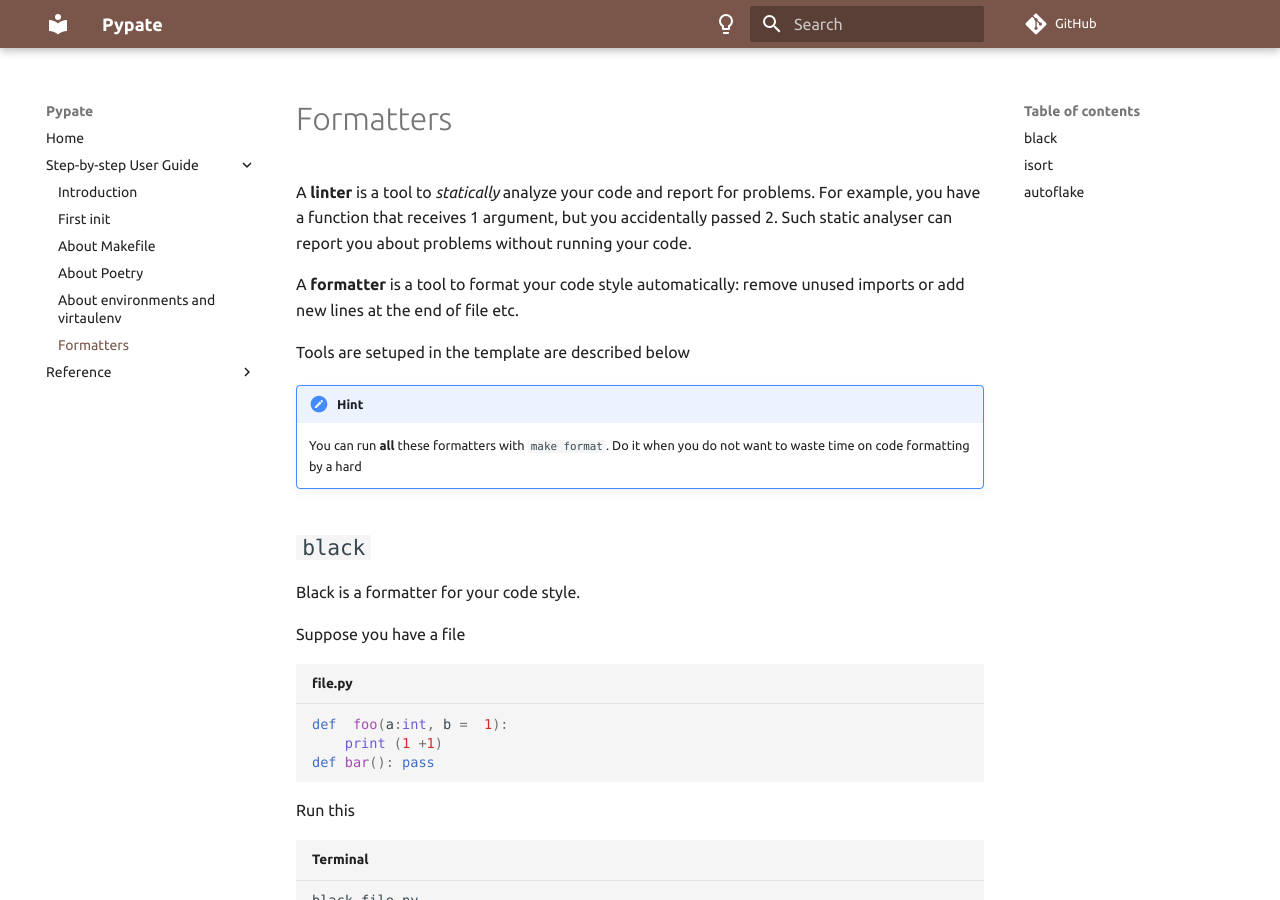
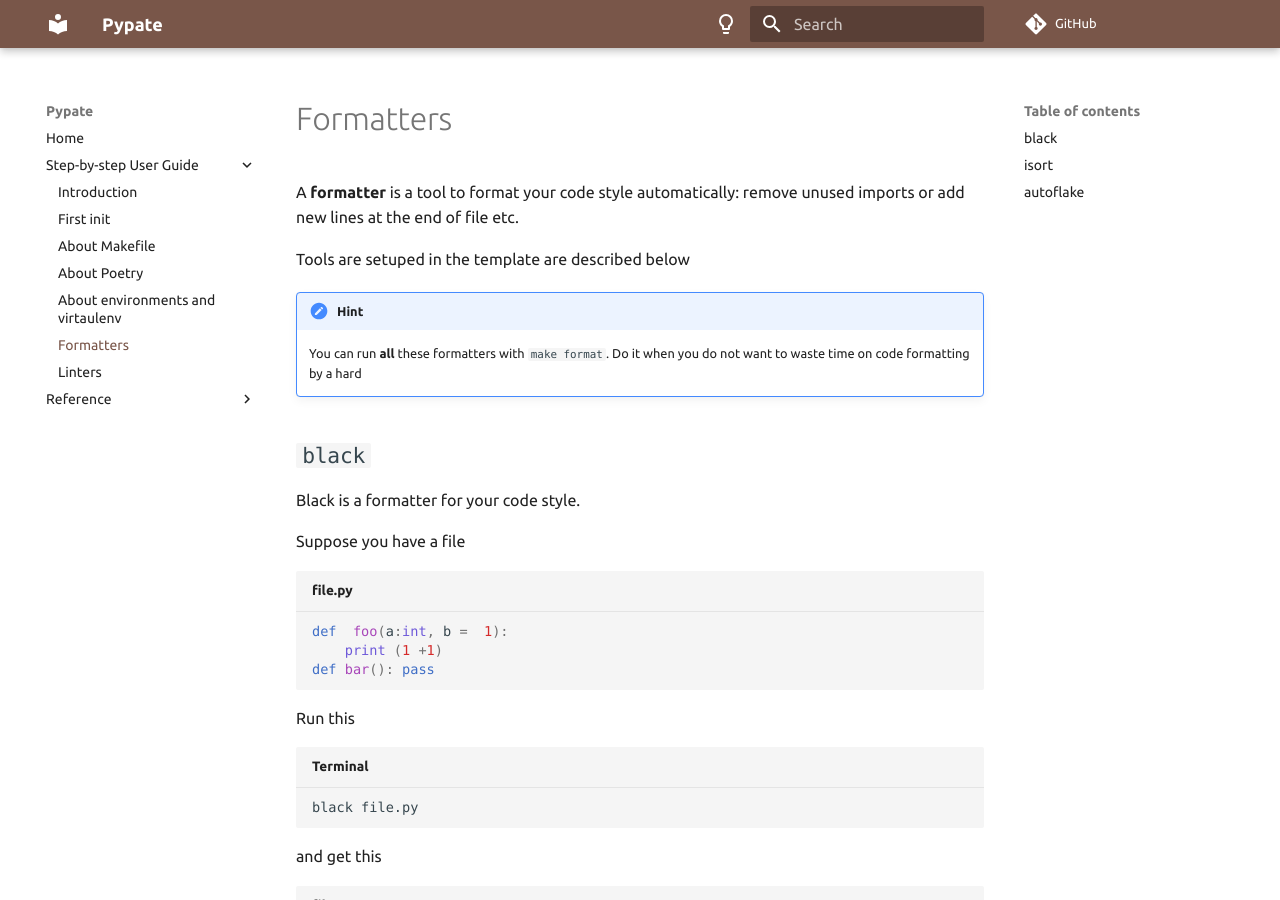
Before and after one commit to deknowny/python-package-template, an MkDocs documentation site: the page built from docs/user-guide/formatters.md, in a window 1280 px wide and 900 px high. Built offline with MkDocs 1.6.1 and Material for MkDocs 9.7.7, drawn with Linux system fonts in a browser that asks for light colours; some web fonts are replaced; comment, search, counter and statistics services are not loaded; the version menu is left out.

Commit message:
Add linters section

```diff
--- a/docs/user-guide/formatters.md
+++ b/docs/user-guide/formatters.md
@@ -1,5 +1,3 @@
-A **linter** is a tool to _statically_ analyze your code and report for problems. For example, you have a function that receives 1 argument, but you accidentally passed 2. Such static analyser can report you about problems without running your code.
-
 A **formatter** is a tool to format your code style automatically: remove unused imports or add new lines at the end of file etc.
 
 Tools are setuped in the template are described below
--- a/mkdocs.yml
+++ b/mkdocs.yml
@@ -20,6 +20,7 @@
     - About Poetry: user-guide/poetry.md
     - About environments and virtaulenv: user-guide/environments.md
     - Formatters: user-guide/formatters.md
+    - Linters: user-guide/linters.md
   - Reference:
     - Introduction: reference/index.md
     - Manage dependencies: reference/manage-dependencies.md
```
Also changed, not shown: docs/user-guide/linter.md (added, +1 -0 lines).
